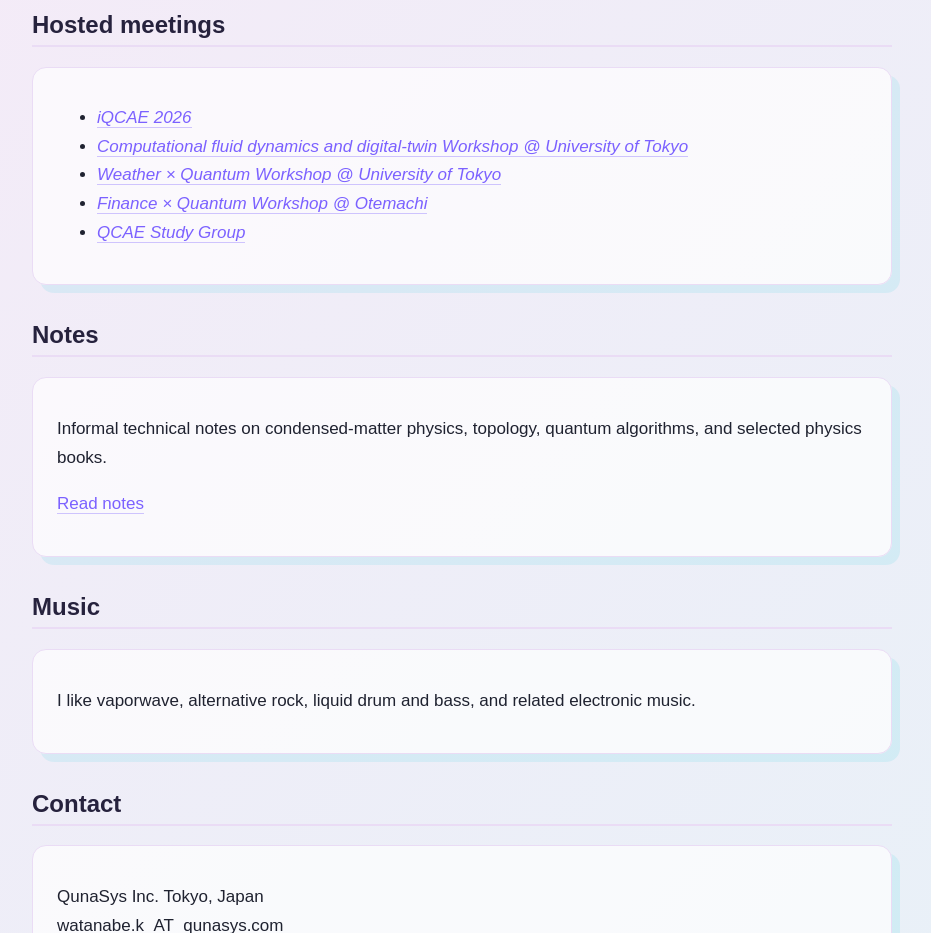
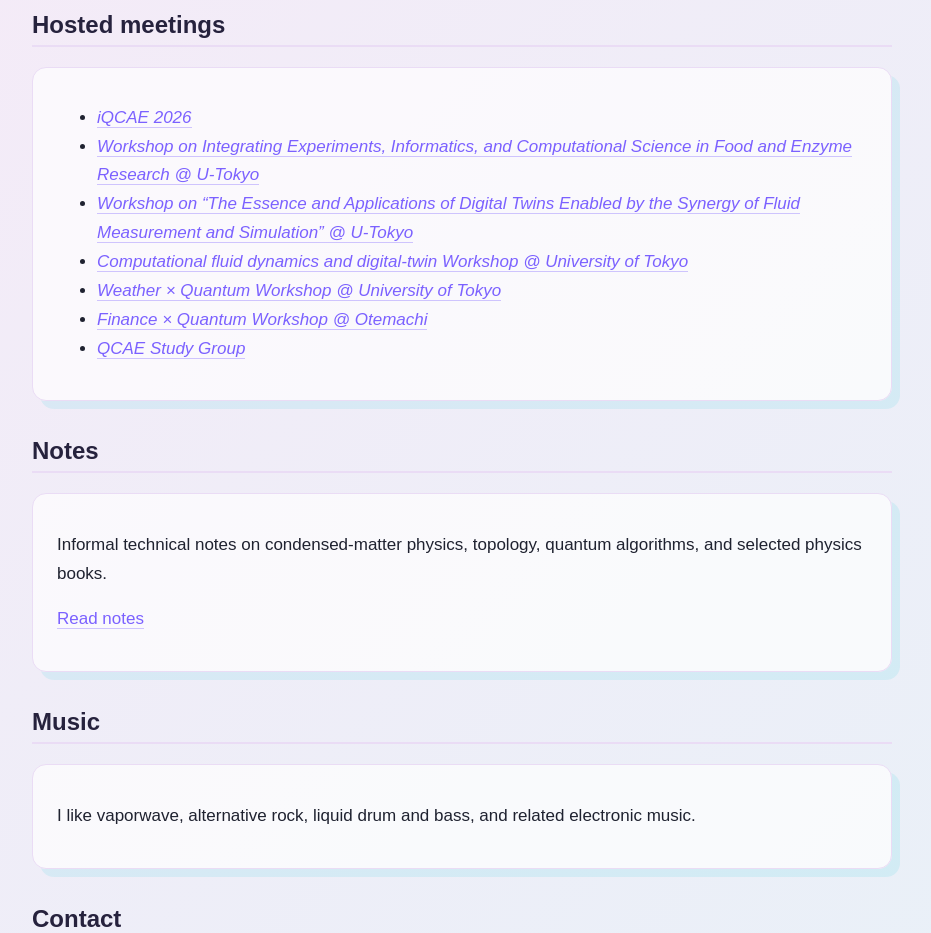
Before and after one commit to LKQCD/kai-watanabe-SSHHRM, a plain HTML site: page index.html in a window 1280 px wide. Shown: the part 1840-2773 px from the top of the page, without its empty margins (178-1109 px from the left). Drawn offline with Linux system fonts and the light colour scheme.

Commit message:
Update index.html

```diff
--- a/index.html
+++ b/index.html
@@ -352,8 +352,19 @@
       <div class="card">
         <ul>
           <li>
-            <a href="https://iqcae2026.github.io/homepage/jp/page.html">
+            <a href="">
               <em>iQCAE 2026</em>
+            </a>
+          </li>
+          <li>
+            <a href="https://qunasys.com/news/posts/20260827-workshop-ai/">
+              <em>Workshop on Integrating Experiments, Informatics, and Computational Science in Food and Enzyme Research @ U-Tokyo</em>
+            </a>
+          </li>
+
+          <li>
+            <a href="https://qunasys.com/news/posts/20260805-workshop-ai/">
+              <em>Workshop on “The Essence and Applications of Digital Twins Enabled by the Synergy of Fluid Measurement and Simulation” @ U-Tokyo</em>
             </a>
           </li>
 
```
